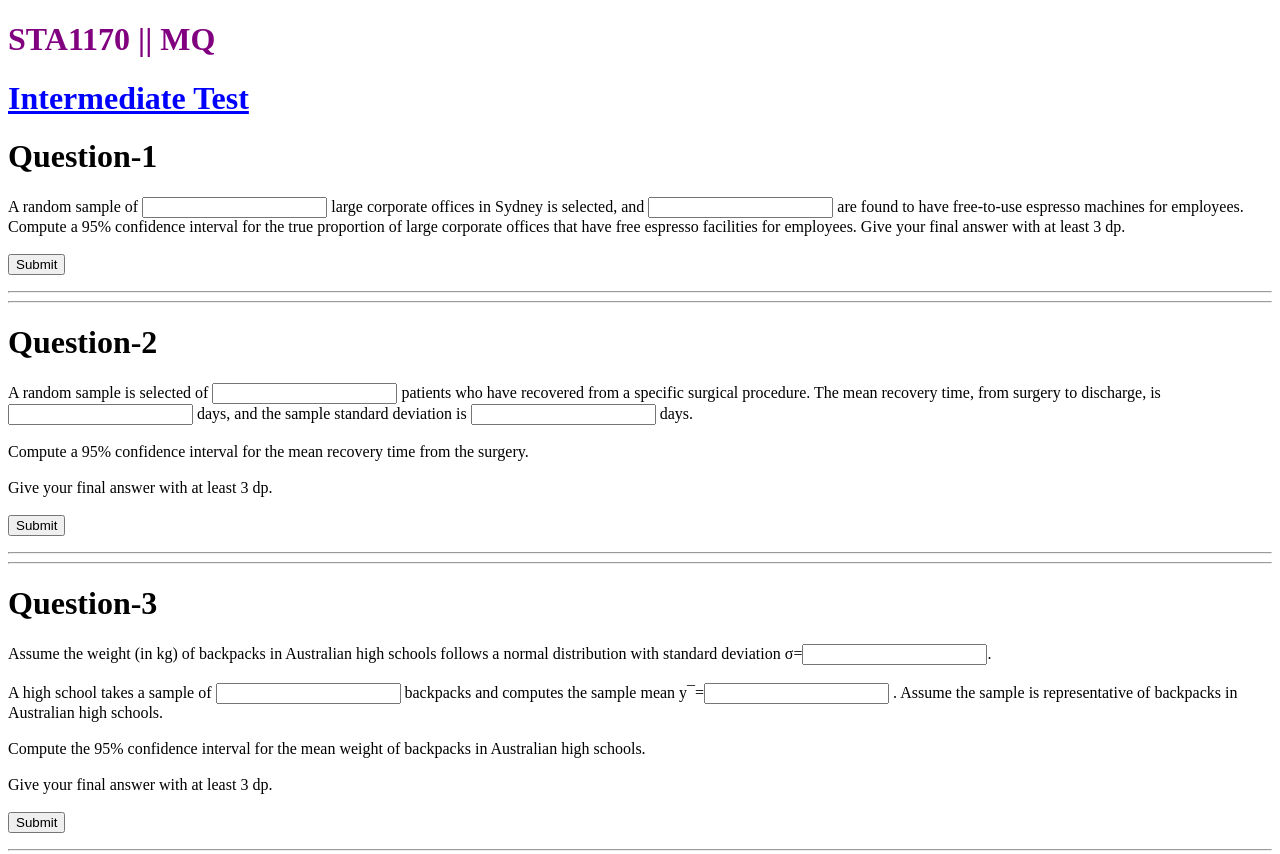
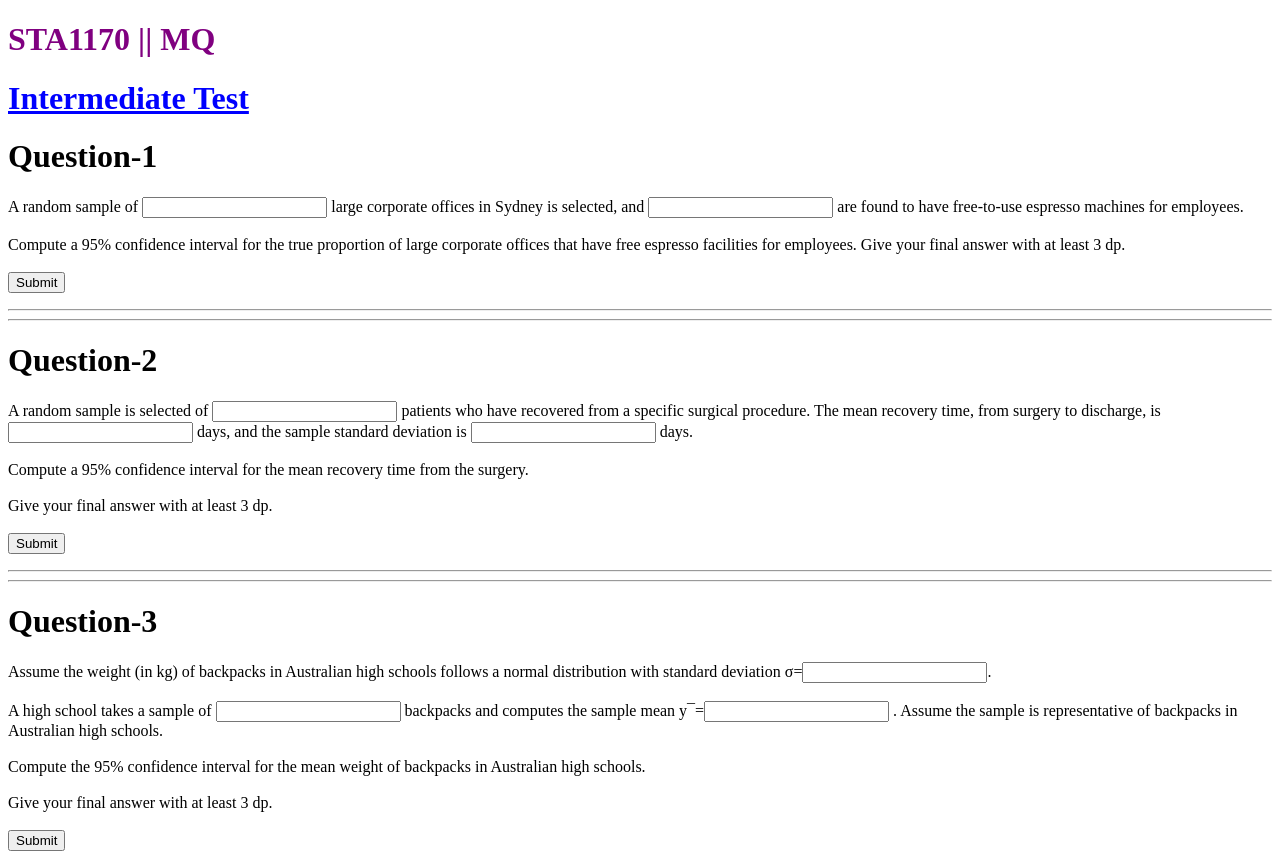
Before and after one commit to GTashrif/sta, a plain HTML site: page index.html in a window 1280 px wide. Shown: the top 854 px of the page. Drawn offline with Linux system fonts and the light colour scheme.

Commit message:
index.html

```diff
--- a/index.html
+++ b/index.html
@@ -16,7 +16,7 @@
         <div class="q1">
             <h1>Question-1</h1>
             <p>A random sample of <input type="number" id="randomSample_Q1"> large corporate offices in Sydney is selected, and <input type="number" id="freeToUse_Q1"> are found to have free-to-use espresso machines for employees.
-                <be><br>
+                <br><br>
 
                 Compute a 95% confidence interval for the true proportion of large corporate offices that have free espresso facilities for employees. Give your final answer with at least 3 dp.
                 <br><br>
```
